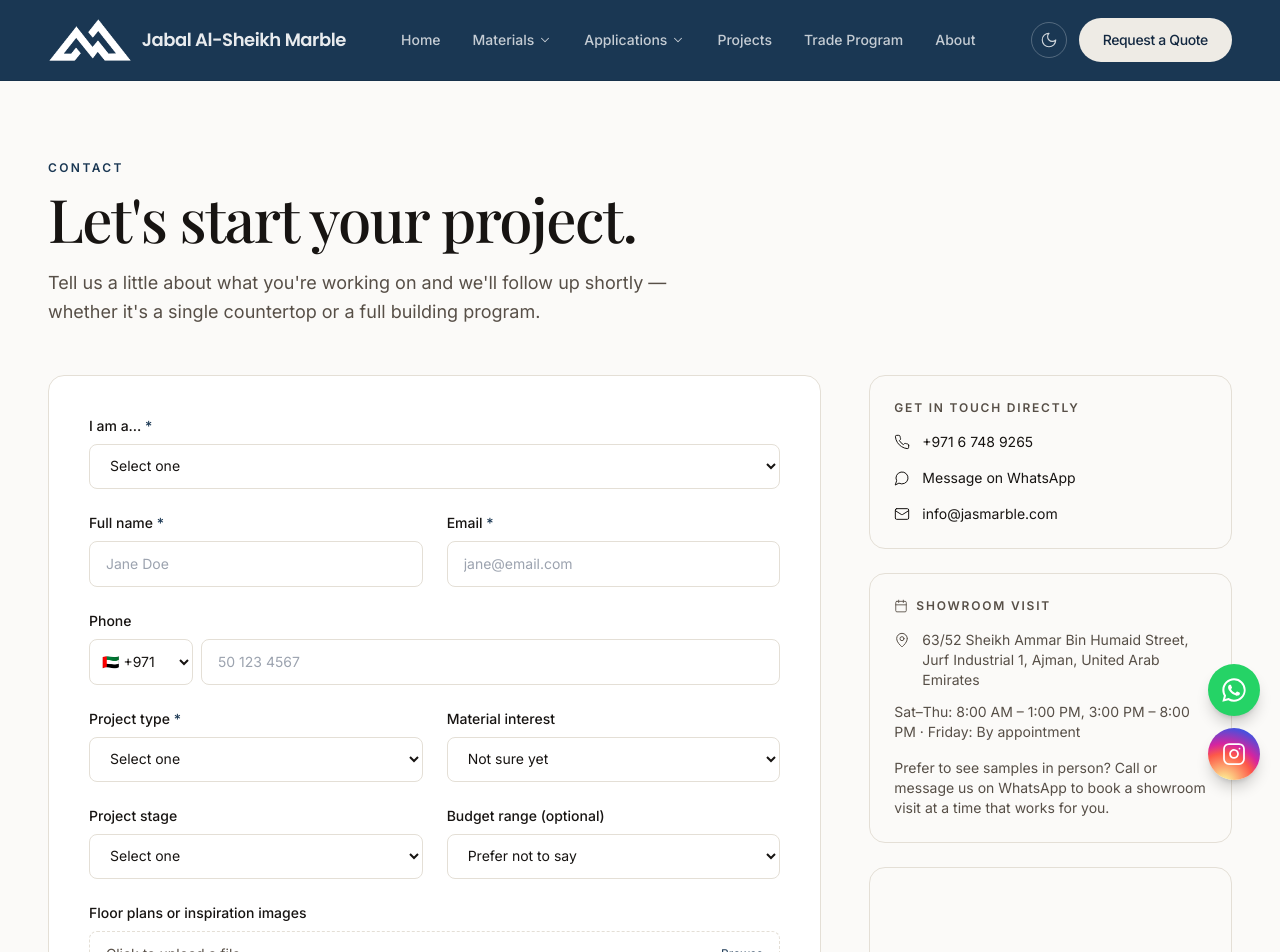
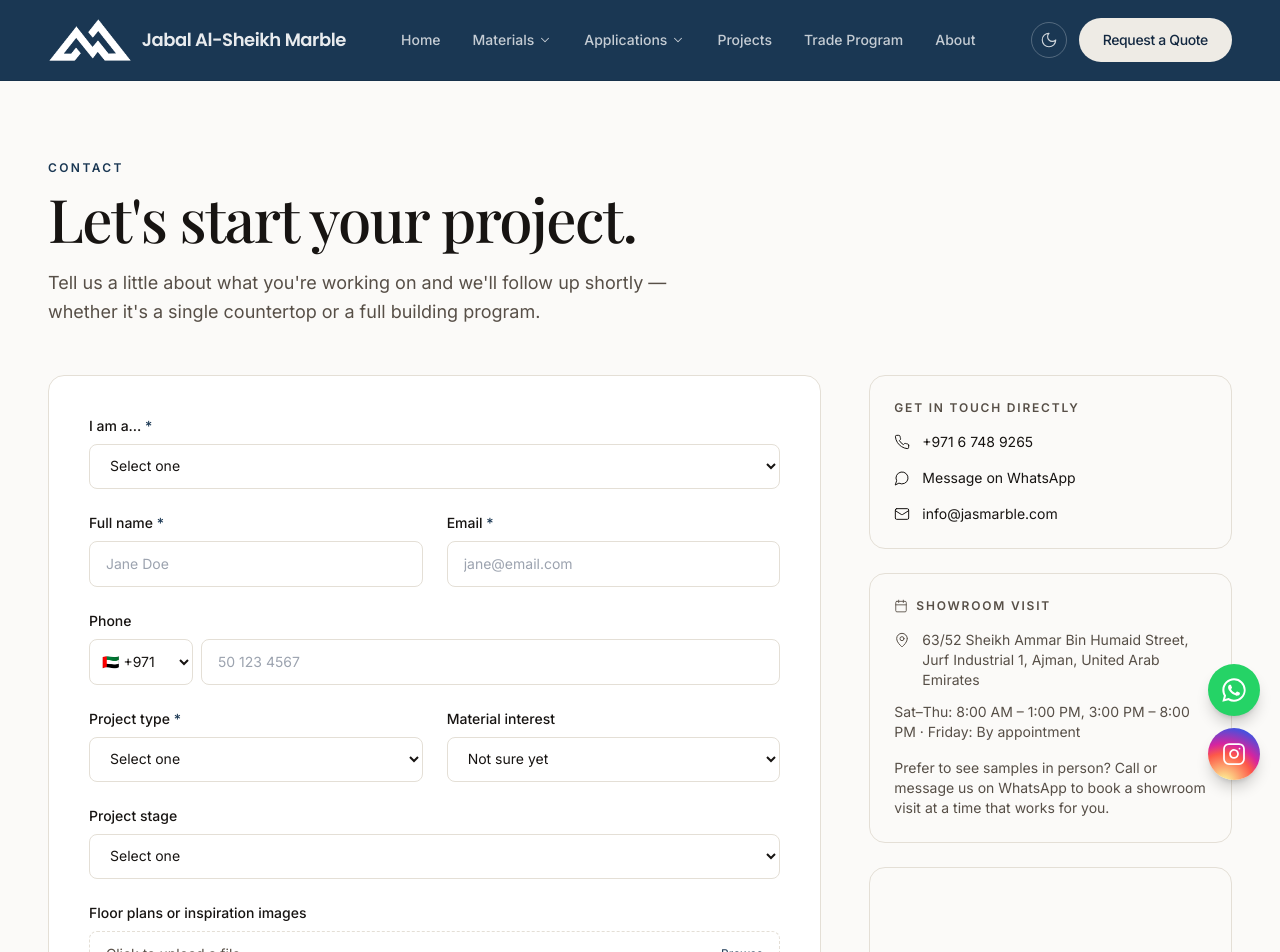
Before and after one commit to basselalnashar-gif/jas-marble-websitee, a Next.js app: page /contact in a window 1280 px wide. Shown: the top 952 px of the page. Built offline with nearby package versions, Linux system fonts and the light colour scheme; grey boxes are pictures that could not be loaded.

Commit message:
Remove budget field from quote form

```diff
--- a/src/components/forms/quote-form.tsx
+++ b/src/components/forms/quote-form.tsx
@@ -32,7 +32,6 @@ export function QuoteForm() {
       projectType: formData.get("projectType"),
       materialInterest: formData.get("materialInterest"),
       projectStage: formData.get("projectStage"),
-      budgetRange: formData.get("budgetRange"),
       message: formData.get("message"),
       fileName,
     };
@@ -57,7 +56,6 @@ export function QuoteForm() {
         `Project type: ${payload.projectType}`,
         payload.materialInterest ? `Material interest: ${payload.materialInterest}` : null,
         payload.projectStage ? `Project stage: ${payload.projectStage}` : null,
-        payload.budgetRange ? `Budget range: ${payload.budgetRange}` : null,
         payload.message ? `Message: ${payload.message}` : null,
       ]
         .filter(Boolean)
@@ -136,7 +134,6 @@ export function QuoteForm() {
         </Field>
       </div>
 
-      <div className="grid gap-6 sm:grid-cols-2">
       <Field label="Project stage" htmlFor="projectStage">
         <Select id="projectStage" name="projectStage" defaultValue="">
           <option value="">Select one</option>
@@ -144,16 +141,6 @@ export function QuoteForm() {
           <option value="ready">Ready to install</option>
         </Select>
       </Field>
-        <Field label="Budget range (optional)" htmlFor="budgetRange">
-          <Select id="budgetRange" name="budgetRange" defaultValue="">
-            <option value="">Prefer not to say</option>
-            <option value="under-5k">Under $5,000</option>
-            <option value="5k-15k">$5,000 – $15,000</option>
-            <option value="15k-50k">$15,000 – $50,000</option>
-            <option value="50k-plus">$50,000+</option>
-          </Select>
-        </Field>
-      </div>
 
       <Field label="Floor plans or inspiration images" htmlFor="file">
         <label
```
Lines whose indentation alone changed are shown as unchanged.
